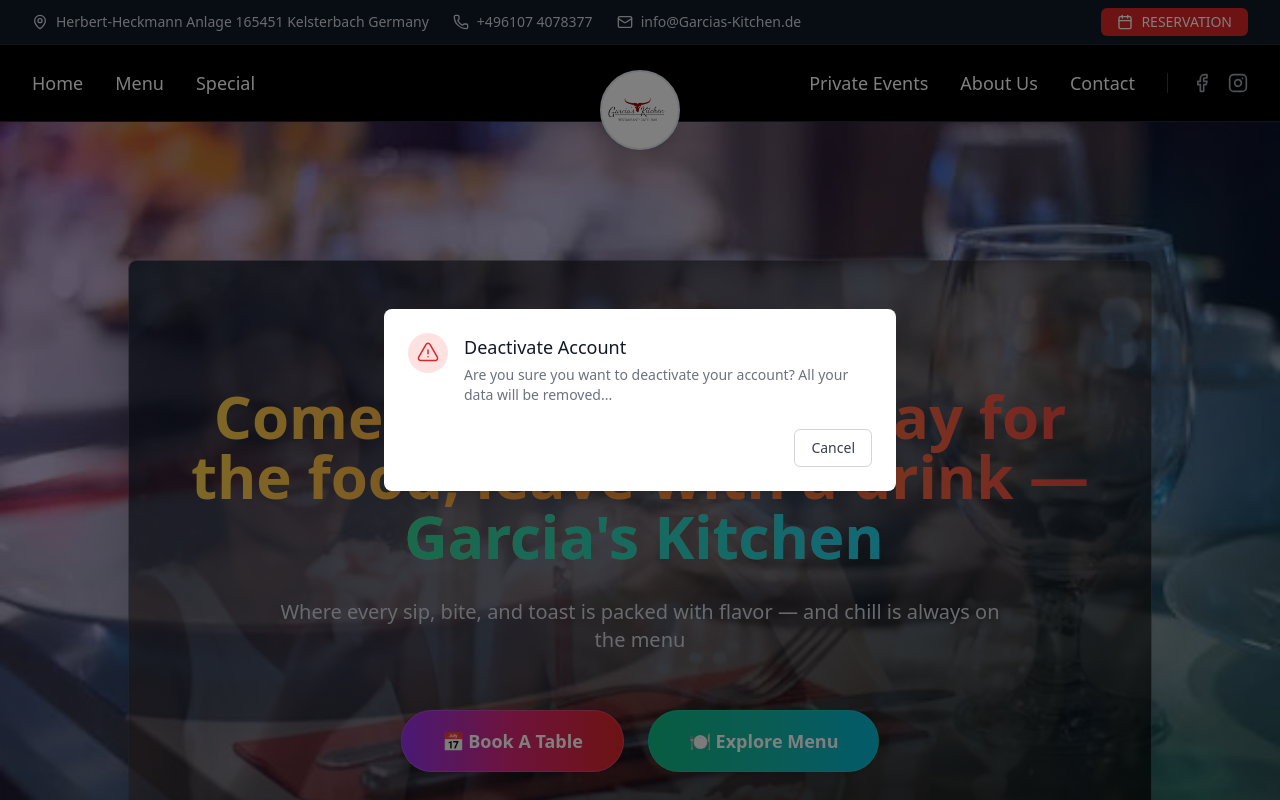
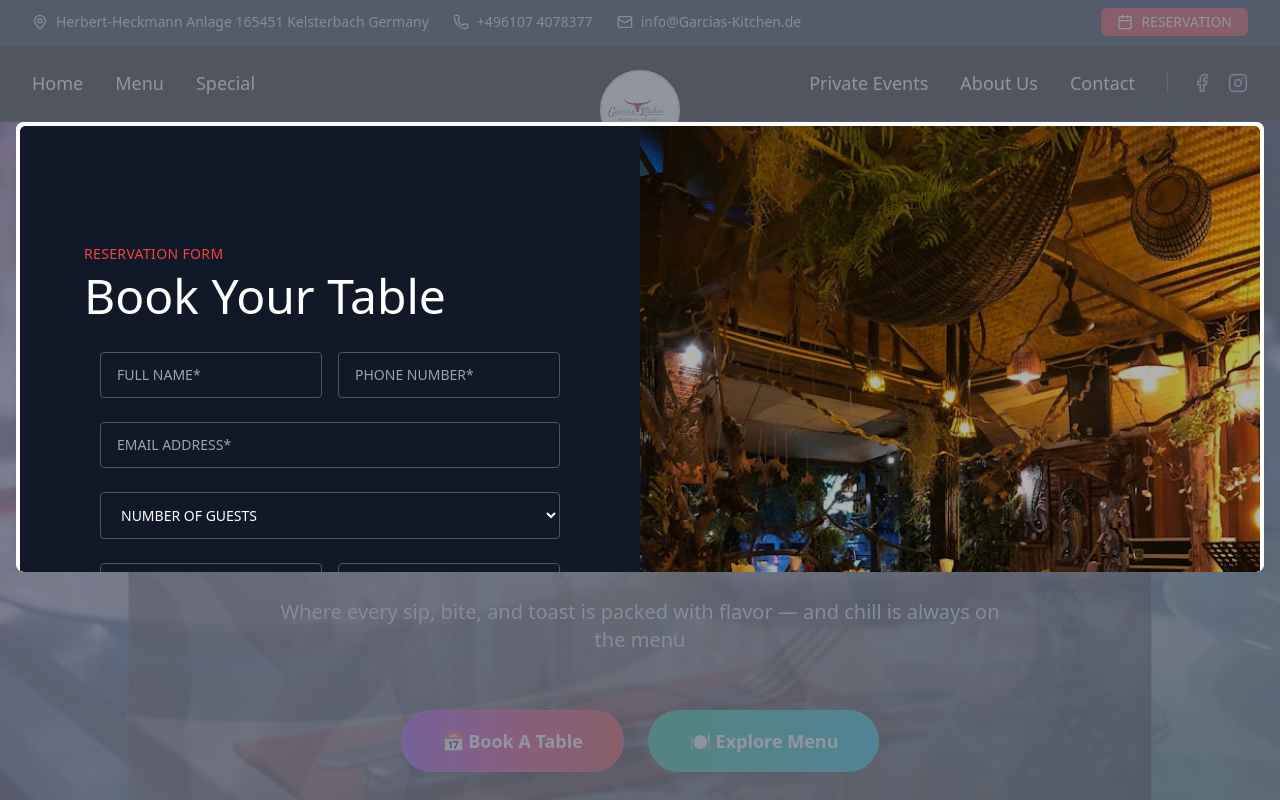
Before and after one commit to lakshmansinghmalviya/restourant-website, a React (Vite) app: page / in a window 1280 px wide. Both pictures are taken after a click on the button "RESERVATION". Shown: the top 800 px of the page. Built offline with nearby package versions, Linux system fonts and the light colour scheme.

Commit message:
added the table form box

```diff
--- a/src/components/BookTable.tsx
+++ b/src/components/BookTable.tsx
@@ -1,28 +1,19 @@
-'use client'
+'use client';
 
-import React, { useState } from 'react'
-import {
-  Dialog,
-  DialogClose,
-  DialogContent,
-  DialogHeader,
-  DialogTitle,
-  DialogTrigger,
-} from "@/components/ui/dialog"
-import { Button } from "@/components/ui/button"
-import { Calendar, Clock } from 'lucide-react'
+import React, { useState } from 'react';
+import { Calendar, Clock } from 'lucide-react';
 
 interface FormData {
-  fullName: string
-  phoneNumber: string
-  emailAddress: string
-  numberOfGuests: string
-  date: string
-  time: string
-  message: string
+  fullName: string;
+  phoneNumber: string;
+  emailAddress: string;
+  numberOfGuests: string;
+  date: string;
+  time: string;
+  message: string;
 }
 
-export default function ReservationDialog() {
+export default function ReservationForm({ onClose }) {
   const [formData, setFormData] = useState<FormData>({
     fullName: '',
     phoneNumber: '',
@@ -31,40 +22,40 @@
     date: '',
     time: '',
     message: ''
-  })
+  });
 
   const handleInputChange = (
     e: React.ChangeEvent<HTMLInputElement | HTMLTextAreaElement | HTMLSelectElement>
   ) => {
-    const { name, value } = e.target
+    const { name, value } = e.target;
     setFormData(prev => ({
       ...prev,
       [name]: value
-    }))
-  }
+    }));
+  };
 
   const handleSubmit = (e: React.FormEvent<HTMLFormElement>) => {
-    e.preventDefault()
-    console.log('Reservation submitted:', formData)
-    // You can make an API call here
-  }
+    e.preventDefault();
+    console.log('Reservation submitted:', formData);
+    // API call logic can go here
+  };
 
   return (
-    <Dialog>
-      {/* Trigger Button in the header */}
-      <DialogTrigger asChild>
-        <Button variant="outline" className="text-white bg-red-600 hover:bg-red-700">
-          Reservation
-        </Button>
-      </DialogTrigger>
+    <div className="max-h-screen bg-gray-900 flex flex-col lg:flex-row overflow-y-auto rounded-md">
+      {/* Left - Form */}
+      <div className="w-full lg:w-1/2 bg-gray-900 p-6 sm:p-10 lg:p-16 flex items-center">
+        <div className="w-full max-w-lg">
+          <div className="mb-8">
+            <p className="text-red-500 font-medium text-sm tracking-wide uppercase mb-2">
+              RESERVATION FORM
+            </p>
+            <h1 className="text-white text-4xl lg:text-5xl font-light leading-tight">
+              Book Your Table
+            </h1>
+          </div>
 
-      {/* The Dialog Content */}
-      <DialogContent className="max-w-3xl bg-gray-900 text-white px-6 py-8">
-        <DialogHeader>
-          <DialogTitle className="text-2xl text-white mb-2">Book Your Table</DialogTitle>
-        </DialogHeader>
-
-        <form onSubmit={handleSubmit} className="space-y-6">
+          <form onSubmit={handleSubmit} className="space-y-6 w-full max-w-4xl mx-auto px-4">
+            {/* Name & Phone */}
             <div className="grid grid-cols-1 md:grid-cols-2 gap-4">
               <input
                 type="text"
@@ -72,7 +63,7 @@
                 placeholder="FULL NAME*"
                 value={formData.fullName}
                 onChange={handleInputChange}
-              className="bg-transparent border border-gray-600 px-4 py-3 text-white text-sm rounded-sm focus:outline-none"
+                className="w-full bg-transparent border border-gray-600 rounded-sm px-4 py-3 text-white placeholder-gray-400 text-sm focus:outline-none focus:border-red-500"
                 required
               />
               <input
@@ -81,44 +72,51 @@
                 placeholder="PHONE NUMBER*"
                 value={formData.phoneNumber}
                 onChange={handleInputChange}
-              className="bg-transparent border border-gray-600 px-4 py-3 text-white text-sm rounded-sm focus:outline-none"
+                className="w-full bg-transparent border border-gray-600 rounded-sm px-4 py-3 text-white placeholder-gray-400 text-sm focus:outline-none focus:border-red-500"
                 required
               />
             </div>
 
+            {/* Email */}
+            <div>
               <input
                 type="email"
                 name="emailAddress"
                 placeholder="EMAIL ADDRESS*"
                 value={formData.emailAddress}
                 onChange={handleInputChange}
-            className="w-full bg-transparent border border-gray-600 px-4 py-3 text-white text-sm rounded-sm focus:outline-none"
+                className="w-full bg-transparent border border-gray-600 rounded-sm px-4 py-3 text-white placeholder-gray-400 text-sm focus:outline-none focus:border-red-500"
                 required
               />
+            </div>
 
+            {/* Guests */}
+            <div>
               <select
                 name="numberOfGuests"
                 value={formData.numberOfGuests}
                 onChange={handleInputChange}
-            className="w-full bg-transparent border border-gray-600 px-4 py-3 text-white text-sm rounded-sm focus:outline-none"
+                className="w-full bg-transparent border border-gray-600 rounded-sm px-4 py-3 text-white text-sm focus:outline-none focus:border-red-500"
                 required
               >
                 <option value="">NUMBER OF GUESTS</option>
                 {[...Array(8)].map((_, i) => (
-              <option key={i + 1} value={i + 1} className="bg-gray-800 text-white">
+                  <option key={i + 1} value={i + 1} className="bg-gray-800">
                     {i + 1} Guest{i > 0 ? 's' : ''}
                   </option>
                 ))}
-            <option value="8+" className="bg-gray-800 text-white">8+ Guests</option>
+                <option value="8+" className="bg-gray-800">8+ Guests</option>
               </select>
+            </div>
 
+            {/* Date & Time */}
             <div className="grid grid-cols-1 md:grid-cols-2 gap-4">
               <input
                 type="date"
                 name="date"
                 value={formData.date}
                 onChange={handleInputChange}
-              className="bg-transparent border border-gray-600 px-4 py-3 text-white text-sm rounded-sm focus:outline-none [color-scheme:dark]"
+                className="w-full bg-transparent border border-gray-600 rounded-sm px-4 py-3 text-white text-sm focus:outline-none focus:border-red-500 [color-scheme:dark]"
                 required
               />
               <input
@@ -126,32 +124,56 @@
                 name="time"
                 value={formData.time}
                 onChange={handleInputChange}
-              className="bg-transparent border border-gray-600 px-4 py-3 text-white text-sm rounded-sm focus:outline-none [color-scheme:dark]"
+                className="w-full bg-transparent border border-gray-600 rounded-sm px-4 py-3 text-white text-sm focus:outline-none focus:border-red-500 [color-scheme:dark]"
                 required
               />
             </div>
 
+            {/* Message */}
+            <div>
               <textarea
                 name="message"
                 placeholder="MESSAGE..."
                 value={formData.message}
                 onChange={handleInputChange}
                 rows={4}
-            className="w-full bg-transparent border border-gray-600 px-4 py-3 text-white text-sm rounded-sm resize-none focus:outline-none"
+                className="w-full bg-transparent border border-gray-600 rounded-sm px-4 py-3 text-white placeholder-gray-400 text-sm focus:outline-none focus:border-red-500 resize-none"
               />
+            </div>
 
-          <div className="flex justify-end space-x-3 pt-4">
-            <DialogClose asChild>
-              <Button type="button" variant="outline" className="text-white border-gray-600">
+            {/* Submit Button */}
+            <div className="mt-6 flex justify-end  items-center gap-2">
+              <div className="">
+                <button
+                  type="submit"
+                  className="bg-red-600 hover:bg-red-700 text-white font-medium py-2 px-8 rounded-sm transition-colors focus:outline-none focus:ring-2 focus:ring-red-500 focus:ring-offset-2 focus:ring-offset-gray-900 uppercase tracking-wide text-sm w-full md:w-auto"
+                >
+                  RESERVATION NOW
+                </button>
+              </div>
+              <div>
+                <button
+                  onClick={onClose}
+                  className="inline-flex justify-center rounded-md border border-gray-300 bg-white px-4 py-2 text-sm font-medium text-gray-700 hover:bg-gray-100"
+                >
                   Cancel
-              </Button>
-            </DialogClose>
-            <Button type="submit" className="bg-red-600 hover:bg-red-700 text-white">
-              Reserve Now
-            </Button>
+                </button>
+              </div>
             </div>
           </form>
-      </DialogContent>
-    </Dialog>
-  )
+
+        </div>
+      </div>
+
+      {/* Right - Image */}
+      <div className="w-full lg:w-1/2 h-64 lg:h-auto relative">
+        <img
+          src="/table/t1.png" // 👈 Place your image in /public directory as "reservation.jpg"
+          alt="Reservation"
+          className="w-full h-full object-cover"
+        />
+        <div className="absolute inset-0 bg-black/30" />
+      </div>
+    </div>
+  );
 }
--- a/src/components/book-table/Dialog.tsx
+++ b/src/components/book-table/Dialog.tsx
@@ -1,4 +1,5 @@
 import React from "react";
+import BookTable from "../BookTable";
 
 type ModalProps = {
   isOpen: boolean;
@@ -15,60 +16,41 @@
   onClose,
   children,
 }) => {
+
   if (!isOpen) return null;
 
   return (
     <div
-      className="fixed top-0 left-0 z-50 w-screen h-screen flex items-center justify-center"
+      className="fixed z-10 overflow-y-auto w-full"
       aria-labelledby="modal-title"
       role="dialog"
       aria-modal="true"
     >
       {/* Backdrop */}
-      <div className="absolute inset-0 bg-black opacity-50" onClick={onClose}></div>
+      <div className="fixed inset-0 bg-gray-500 bg-opacity-75 transition-opacity"></div>
 
       {/* Modal Content */}
-      <div className="relative z-50 w-full max-w-lg mx-auto rounded-lg bg-white shadow-lg overflow-hidden">
-        <div className="p-6">
-          {/* Header */}
-          <div className="flex items-start">
-            <div className="flex-shrink-0 bg-red-100 p-2 rounded-full">
-              <svg
-                className="w-6 h-6 text-red-600"
-                fill="none"
-                viewBox="0 0 24 24"
-                strokeWidth={1.5}
-                stroke="currentColor"
-              >
-                <path
-                  strokeLinecap="round"
-                  strokeLinejoin="round"
-                  d="M12 9v3.75m-9.303 3.376c-.866 1.5.217 3.374 1.948 3.374h14.71c1.73 0 2.813-1.874 1.948-3.374L13.949 3.378c-.866-1.5-3.032-1.5-3.898 0L2.697 16.126ZM12 15.75h.007v.008H12v-.008Z"
-                />
-              </svg>
-            </div>
-            <div className="ml-4">
-              <h3 className="text-lg font-medium text-gray-900" id="modal-title">
-                {title}
-              </h3>
-              {description && (
-                <p className="mt-1 text-sm text-gray-500">{description}</p>
-              )}
+      <div className="flex min-h-full items-center justify-center w-full">
+        <div className="relative transform overflow-hidden rounded-lg bg-white text-left shadow-xl transition-all">
+          {/* Body */}
+          <div className="bg-white">
+            <div className="sm:flex sm:items-start max-h-[450px] overflow-y-auto p-1 rounded-lg">
+                  <BookTable
+                    onClose={onClose}
+                  />
             </div>
           </div>
 
-          {/* Body */}
-          <div className="mt-4">{children}</div>
-
           {/* Footer */}
-          <div className="mt-6 flex justify-end">
+          {/* <div className="bg-gray-50 px-4 py-3 sm:flex sm:flex-row-reverse sm:px-6">
+            {children}
             <button
               onClick={onClose}
-              className="inline-flex justify-center rounded-md border border-gray-300 bg-white px-4 py-2 text-sm font-medium text-gray-700 hover:bg-gray-100"
+              className="mt-3 inline-flex w-full justify-center rounded-md bg-white px-3 py-2 text-sm font-semibold text-gray-900 shadow-xs ring-1 ring-inset ring-gray-300 hover:bg-gray-50 sm:mt-0 sm:w-auto"
             >
               Cancel
             </button>
-          </div>
+          </div> */}
         </div>
       </div>
     </div>
```
Also changed, not shown: src/components/book-table/ReservationDialog.tsx (deleted, +0 -42 lines), src/components/book-table/ReservationForm.tsx (deleted, +0 -143 lines). Lines whose indentation alone changed are shown as unchanged.
